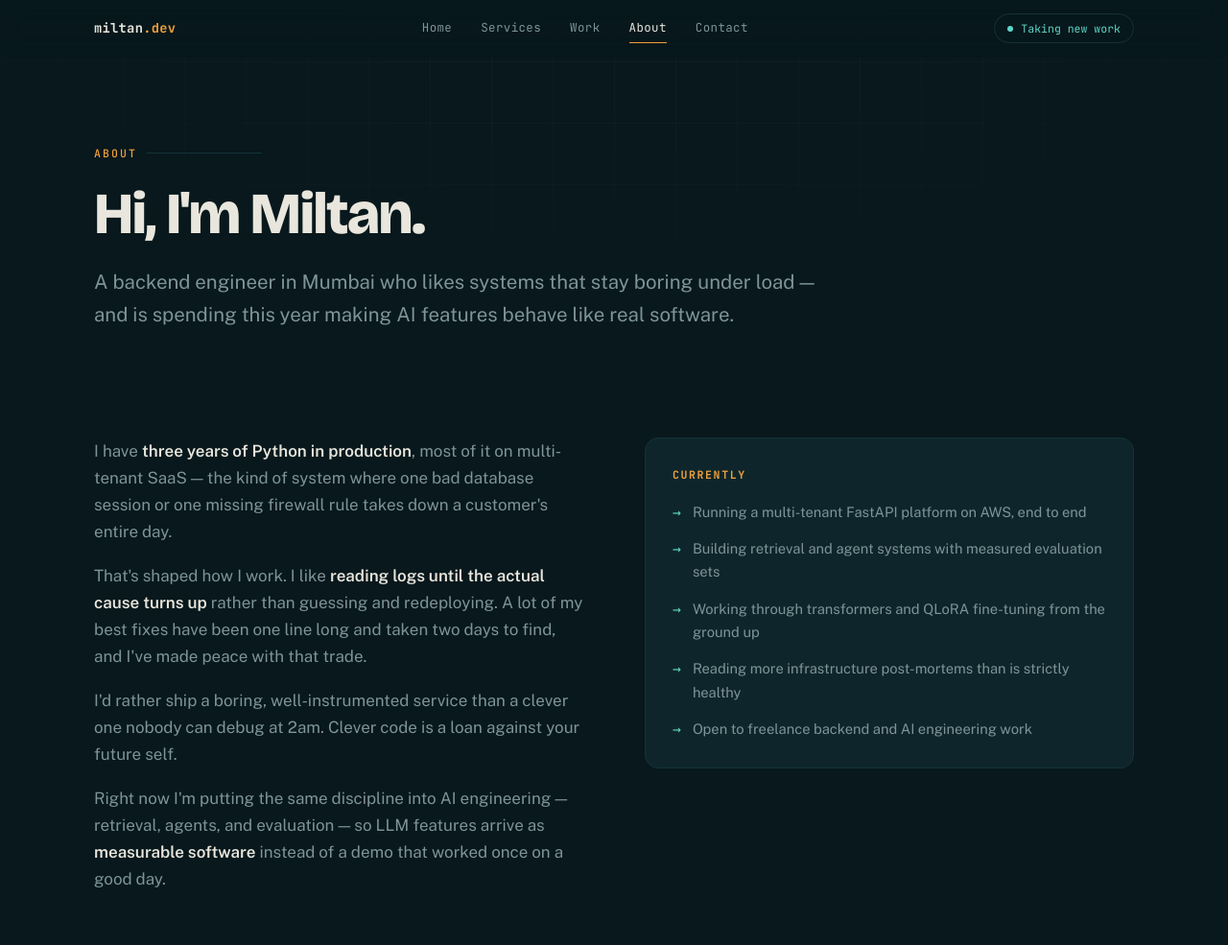
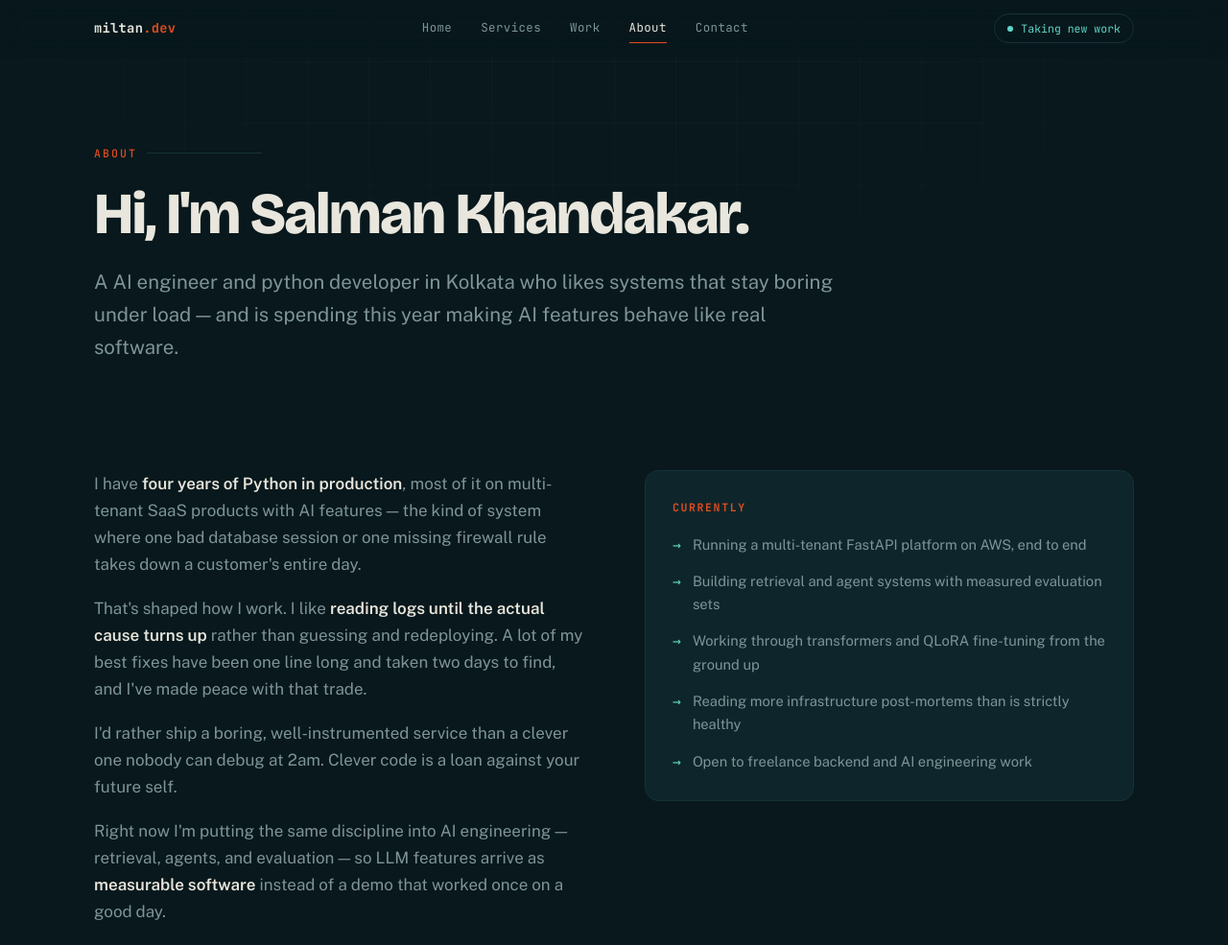
Before and after one commit to SalmanKhandakarhub/portfolio-site, a plain HTML site: page about.html in a window 1280 px wide. Shown: the top 985 px of the page at 96% size. Drawn offline with nearby package versions, Linux system fonts and the light colour scheme.

Commit message:
refactor: modify some containt

```diff
--- a/about.html
+++ b/about.html
@@ -41,15 +41,15 @@
 <header class="page-head">
   <div class="wrap">
     <p class="eyebrow">About</p>
-    <h1>Hi, I'm Miltan.</h1>
-    <p class="lede">A backend engineer in Mumbai who likes systems that stay boring under load — and is spending this year making AI features behave like real software.</p>
+    <h1>Hi, I'm Salman Khandakar.</h1>
+    <p class="lede">A AI engineer and python developer in Kolkata who likes systems that stay boring under load — and is spending this year making AI features behave like real software.</p>
   </div>
 </header>
 
 <section class="section">
   <div class="wrap about">
     <div class="reveal">
-      <p>I have <strong>three years of Python in production</strong>, most of it on multi-tenant SaaS — the kind of system where one bad database session or one missing firewall rule takes down a customer's entire day.</p>
+      <p>I have <strong>four years of Python in production</strong>, most of it on multi-tenant SaaS products with AI features — the kind of system where one bad database session or one missing firewall rule takes down a customer's entire day.</p>
       <p>That's shaped how I work. I like <strong>reading logs until the actual cause turns up</strong> rather than guessing and redeploying. A lot of my best fixes have been one line long and taken two days to find, and I've made peace with that trade.</p>
       <p>I'd rather ship a boring, well-instrumented service than a clever one nobody can debug at 2am. Clever code is a loan against your future self.</p>
       <p>Right now I'm putting the same discipline into AI engineering — retrieval, agents, and evaluation — so LLM features arrive as <strong>measurable software</strong> instead of a demo that worked once on a good day.</p>
--- a/assets/css/style.css
+++ b/assets/css/style.css
@@ -17,7 +17,7 @@
   --ink-3:    #143238;   /* borders / tracks   */
   --bone:     #E8E6DD;   /* warm off-white     */
   --muted:    #7E9499;   /* dimmed text        */
-  --amber:    #F0A03C;   /* primary signal     */
+  --amber:    #df4d20;   /* primary signal     */
   --mint:     #5FD6C8;   /* success / latency  */
 
   --display: "Bricolage Grotesque", "Trebuchet MS", sans-serif;
```
Also changed, not shown: index.html (+2 -2 lines).
